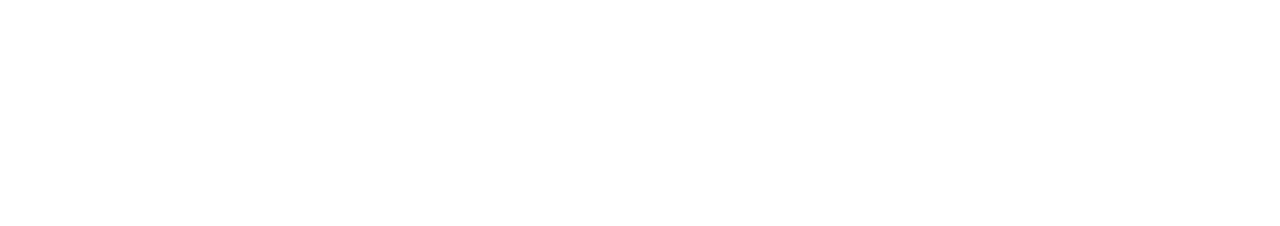
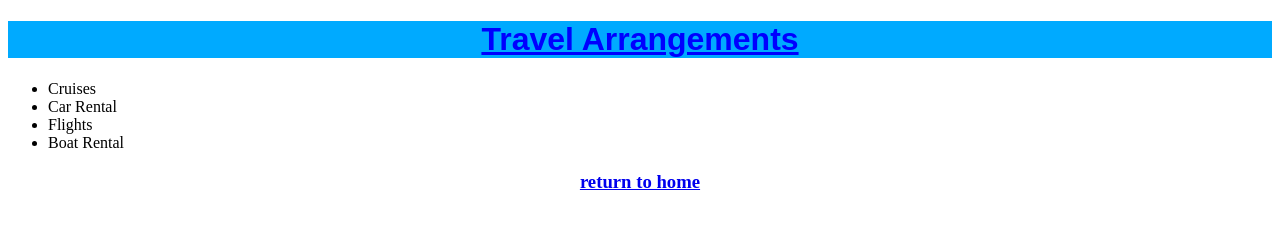
Before and after one commit to SiR-Frazier/resort-website, a plain HTML site: page Travel_Arrangements.html in a window 1280 px wide. Drawn offline with Linux system fonts and the light colour scheme.

Commit message:
Added Info to Travel Arrangements

```diff
--- a/Travel_Arrangements.html
+++ b/Travel_Arrangements.html
@@ -2,9 +2,18 @@
 <html>
   <head>
     <link href="css/styles.css" rel="stylesheet" type="text/css" />
-    <title>Accomodations</title>
+    <title>Travel Arrangements</title>
   </head>
   <body>
+    <h1>Travel Arrangements</h1>
+    <ul>
+      <li>Cruises</li>
+      <li>Car Rental</li>
+      <li>Flights</li>
+      <li>Boat Rental</li>
+    </ul>
+
+    <h3><a href="index.html">return to home</a></h3>
   </body>
 
 </html>
--- a/css/styles.css
+++ b/css/styles.css
@@ -6,6 +6,10 @@ h1 {
   background-color: #00aaFF;
 }
 
+h3 {
+  text-align: center;
+}
+
 img {
   width: 256px;
   height: 128px;
```
